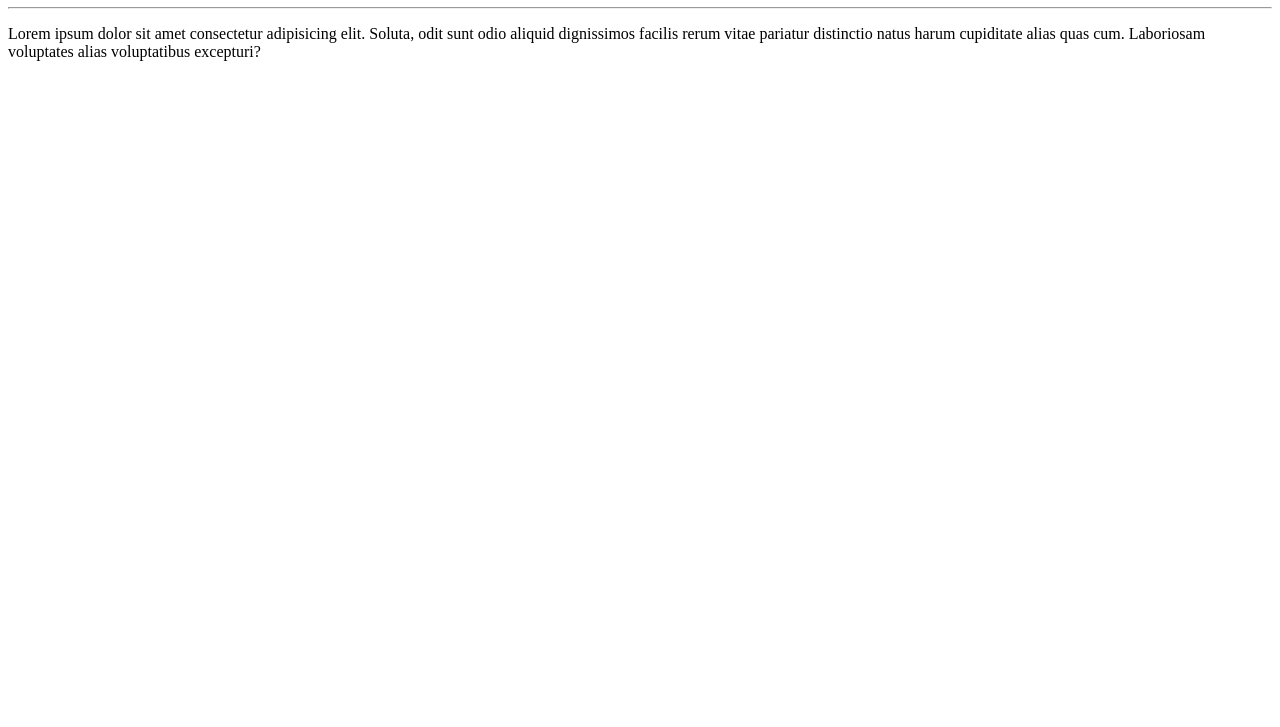
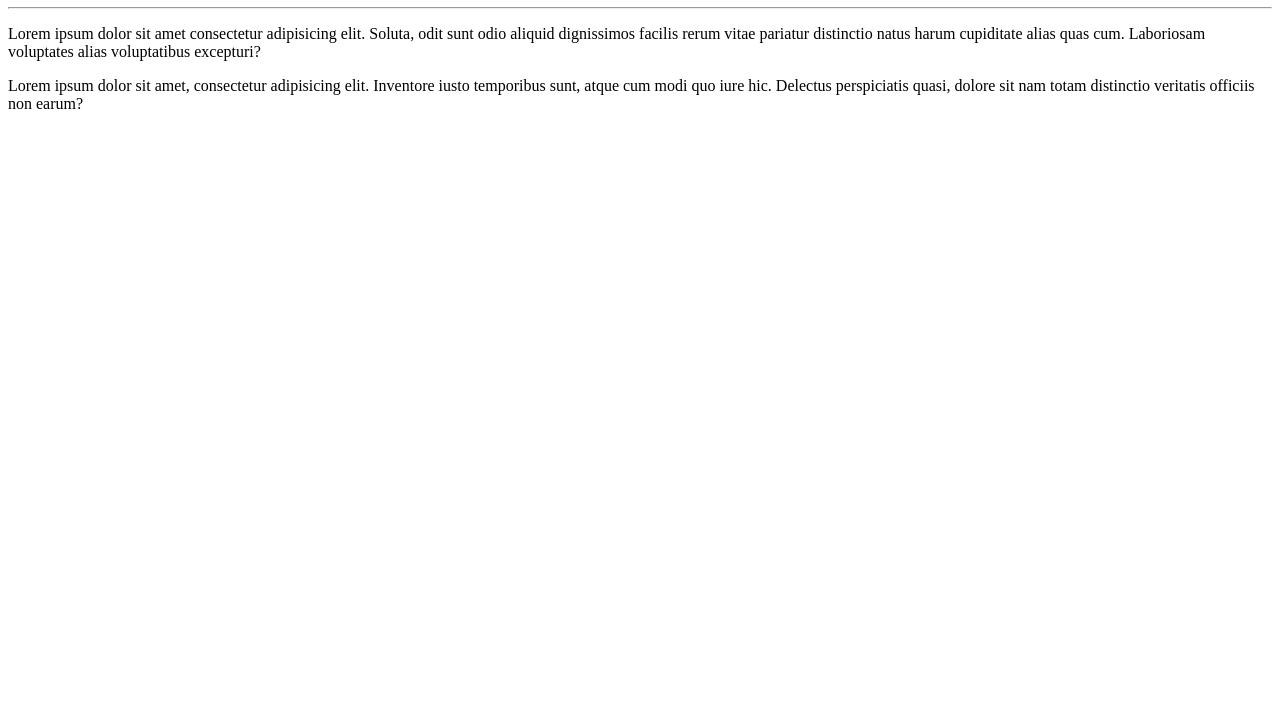
Before and after one commit to mariaprandt/Teste-1, a plain HTML site: page site-exemplo/index.html in a window 1280 px wide. Shown: the part 73-800 px from the top of the page. Drawn offline with Linux system fonts and the light colour scheme.

Commit message:
mais um paragrafo

```diff
--- a/site-exemplo/index.html
+++ b/site-exemplo/index.html
@@ -10,5 +10,6 @@
     <h1>Olá mundo</h1>
     <hr>
     <p>Lorem ipsum dolor sit amet consectetur adipisicing elit. Soluta, odit sunt odio aliquid dignissimos facilis rerum vitae pariatur distinctio natus harum cupiditate alias quas cum. Laboriosam voluptates alias voluptatibus excepturi?</p>
+    <p>Lorem ipsum dolor sit amet, consectetur adipisicing elit. Inventore iusto temporibus sunt, atque cum modi quo iure hic. Delectus perspiciatis quasi, dolore sit nam totam distinctio veritatis officiis non earum?</p>
 </body>
 </html>
```
